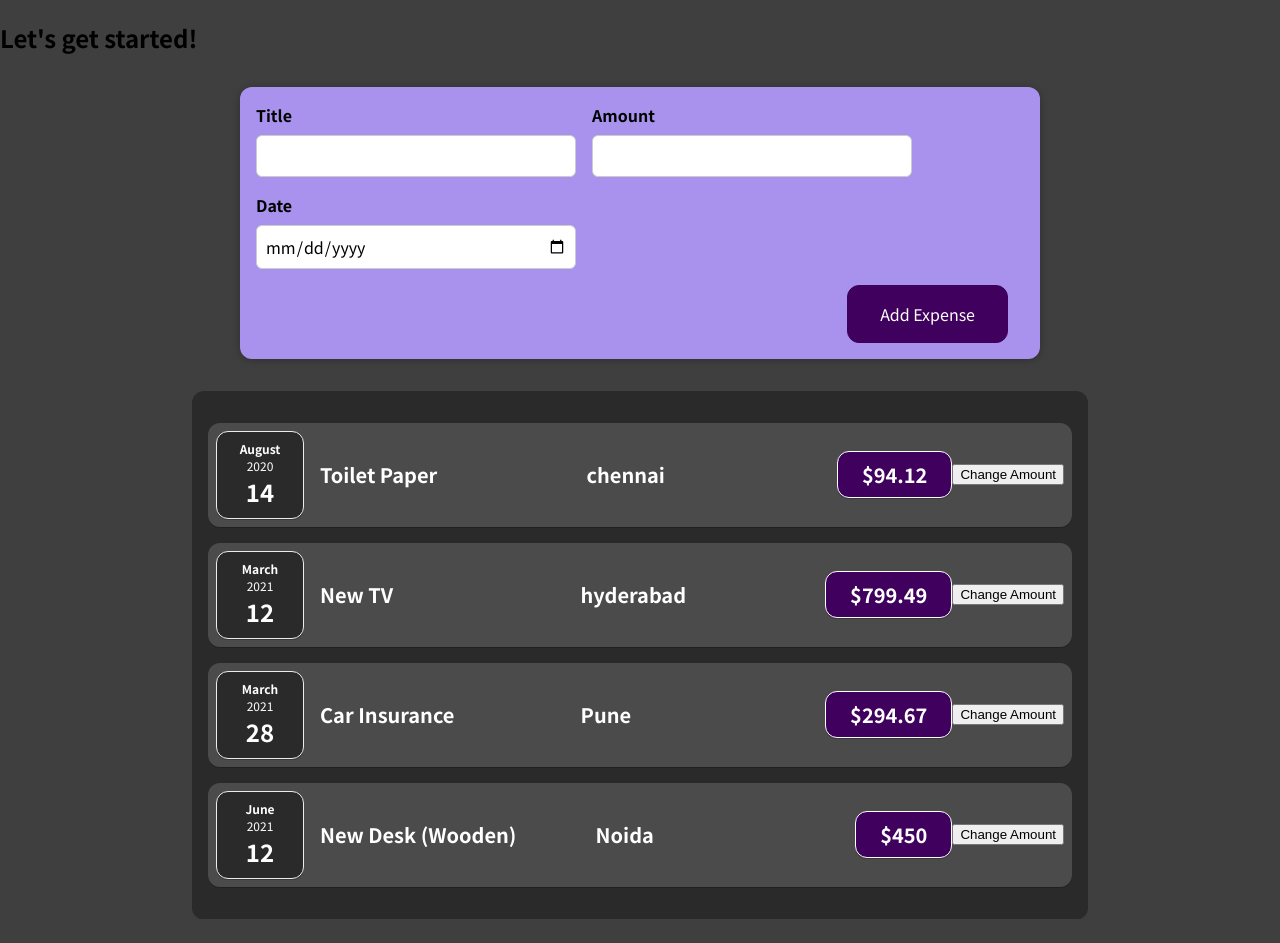
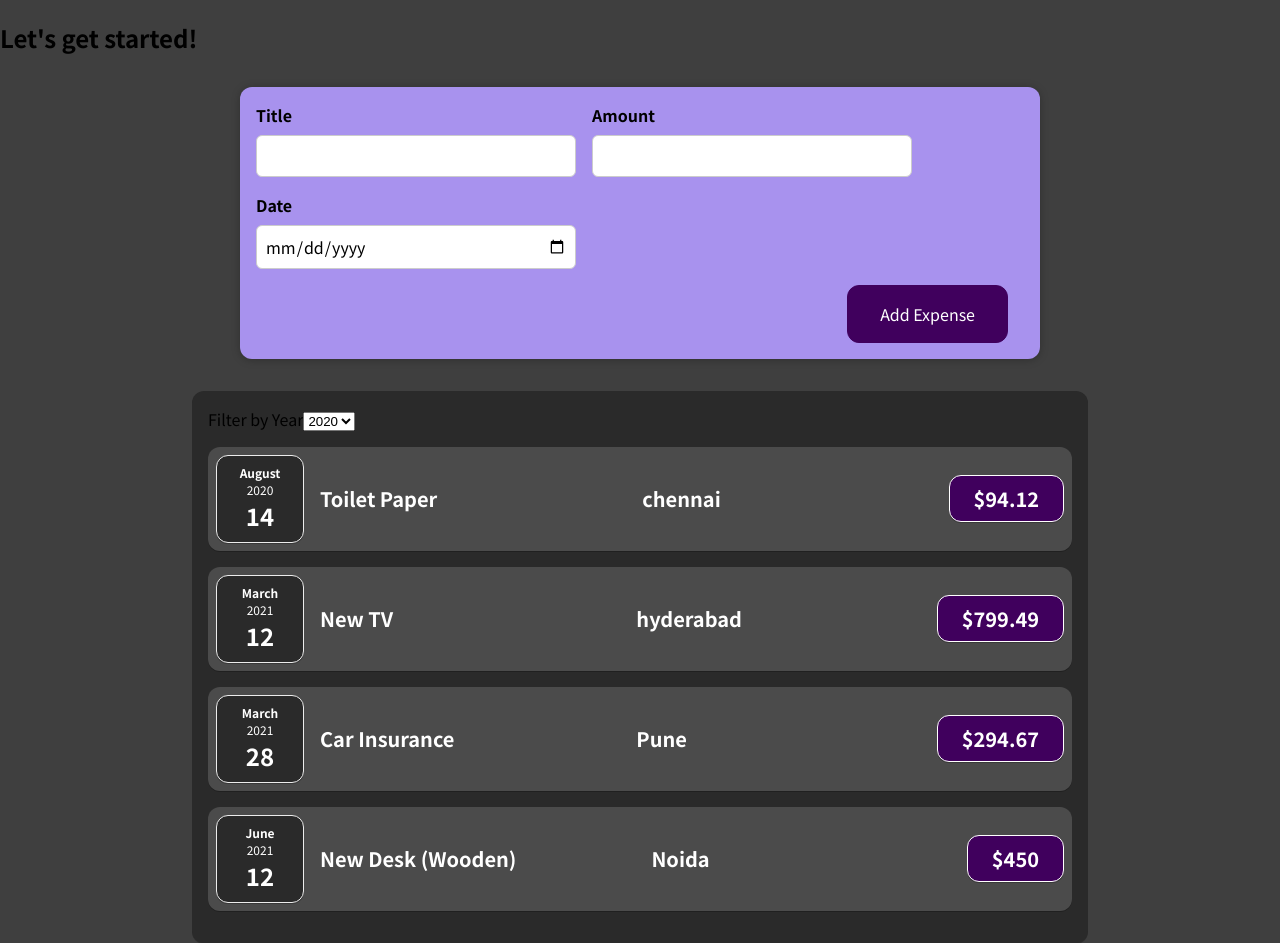
Before and after one commit to Meena024/React-ExpenseTracker, a React (Create React App) app: page / in a window 1280 px wide. Before the commit the page ends 919 px from the top, so only its background shows below. Built offline with nearby package versions, Linux system fonts and the light colour scheme.

Commit message:
Separated Expenses part from app.js. Added ExpenseFilter function

```diff
--- a/src/App.js
+++ b/src/App.js
@@ -1,7 +1,5 @@
 import NewExpense from "./components/New Expense/NewExpense";
-import ExpenseItem from "./components/Expenses/ExpenseItem";
-import Card from "./components/UI/Card";
-import "./AppExpenses.css";
+import Expenses from "./components/Expenses/Expenses";
 
 const App = () => {
   const expenses = [
@@ -35,26 +33,16 @@ const App = () => {
     },
   ];
 
-  const expenseItems = expenses.map((expense) => (
-    <ExpenseItem
-      key={expense.id}
-      title={expense.title}
-      amount={expense.amount}
-      date={expense.date}
-      location={expense.location}
-    />
-  ));
-
   const addExpenseHandler = (expense) => {
     console.log("In App.js");
-    expenseItems.push(expense);
-    console.log(expenseItems);
+    expenses.push(expense);
+    console.log(expenses);
   };
   return (
     <div>
       <h2>Let's get started!</h2>
       <NewExpense onAddExpense={addExpenseHandler} />
-      <Card className="expenses">{expenseItems}</Card>
+      <Expenses expenseList = {expenses} />
     </div>
   );
 
--- /dev/null
+++ b/src/components/Expenses/ExpenseFilter.js
@@ -0,0 +1,24 @@
+import React from "react";
+import "./ExpenseFilter.css";
+
+function ExpenseFilter(props) {
+  const dropdownChangeHandler = (event) => {
+    props.onChangeFilter(event.target.value);
+  };
+
+  return (
+    <div>
+      <div>
+        <label>Filter by Year</label>
+        <select value={props.selected} onChange={dropdownChangeHandler}>
+          <option value="2022">2022</option>
+          <option value="2021">2021</option>
+          <option value="2020">2020</option>
+          <option value="2019">2019</option>
+        </select>
+      </div>
+    </div>
+  );
+}
+
+export default ExpenseFilter;
--- a/src/components/Expenses/ExpenseItem.js
+++ b/src/components/Expenses/ExpenseItem.js
@@ -1,25 +1,17 @@
-import React, { useState } from "react";
-
 import ExpenseDate from "./ExpenseDate";
 import ExpenseDetails from "./ExpenseDetails";
 import Card from "../UI/Card";
 import "./ExpenseItem.css";
 
 const ExpenseItem = (props) => {
-  const [amount, setTitle] = useState(props.amount);
-  const ChangeAmountHandler = () => {
-    setTitle(100);
-  };
-
   return (
     <Card className="expense-item">
       <ExpenseDate date={props.date} />
       <ExpenseDetails
-        amount={amount}
+        amount={props.amount}
         location={props.location}
         title={props.title}
       />
-      <button onClick={ChangeAmountHandler}>Change Amount</button>
     </Card>
   );
 };
--- /dev/null
+++ b/src/components/Expenses/Expenses.js
@@ -0,0 +1,32 @@
+import ExpenseItem from "./ExpenseItem";
+import Card from "../UI/Card";
+import "./Expenses.css";
+import ExpenseFilter from "./ExpenseFilter";
+import { useState } from "react";
+
+function Expenses(props) {
+  const [filteredYear, setFilteredYear] = useState("2020");
+
+  const filterChangeHandler = (selectedYear) => {
+    setFilteredYear(selectedYear);
+  };
+  return (
+    <Card className="expenses">
+      <ExpenseFilter
+        selected={filteredYear}
+        onChangeFilter={filterChangeHandler}
+      ></ExpenseFilter>
+      {props.expenseList.map((expense) => (
+        <ExpenseItem
+          key={expense.id}
+          title={expense.title}
+          amount={expense.amount}
+          date={expense.date}
+          location={expense.location}
+        />
+      ))}
+    </Card>
+  );
+}
+
+export default Expenses;
```
Also changed, not shown: src/components/Expenses/ExpenseFilter.css (added), src/components/Expenses/Expenses.css (line endings or trailing spaces).
